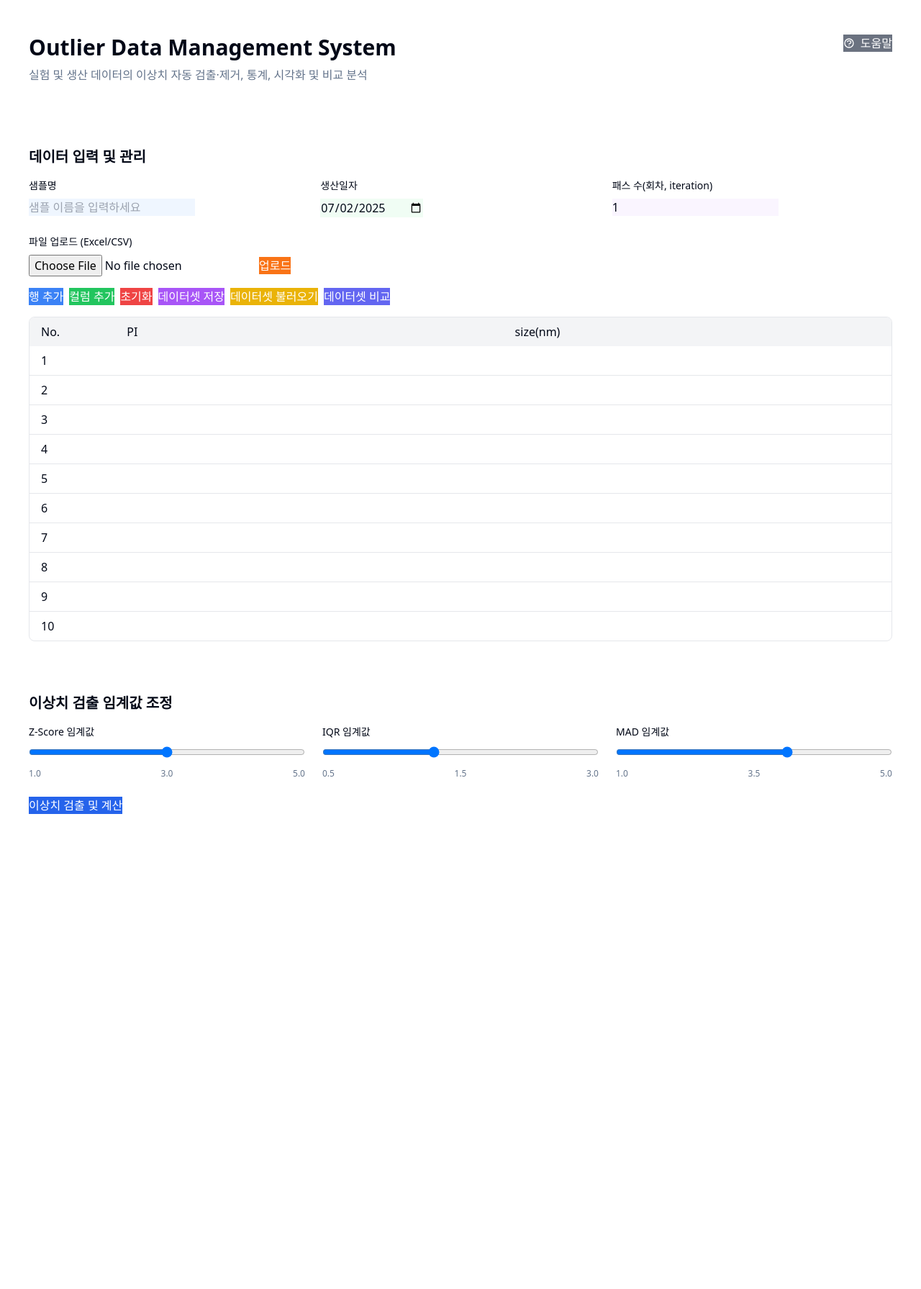
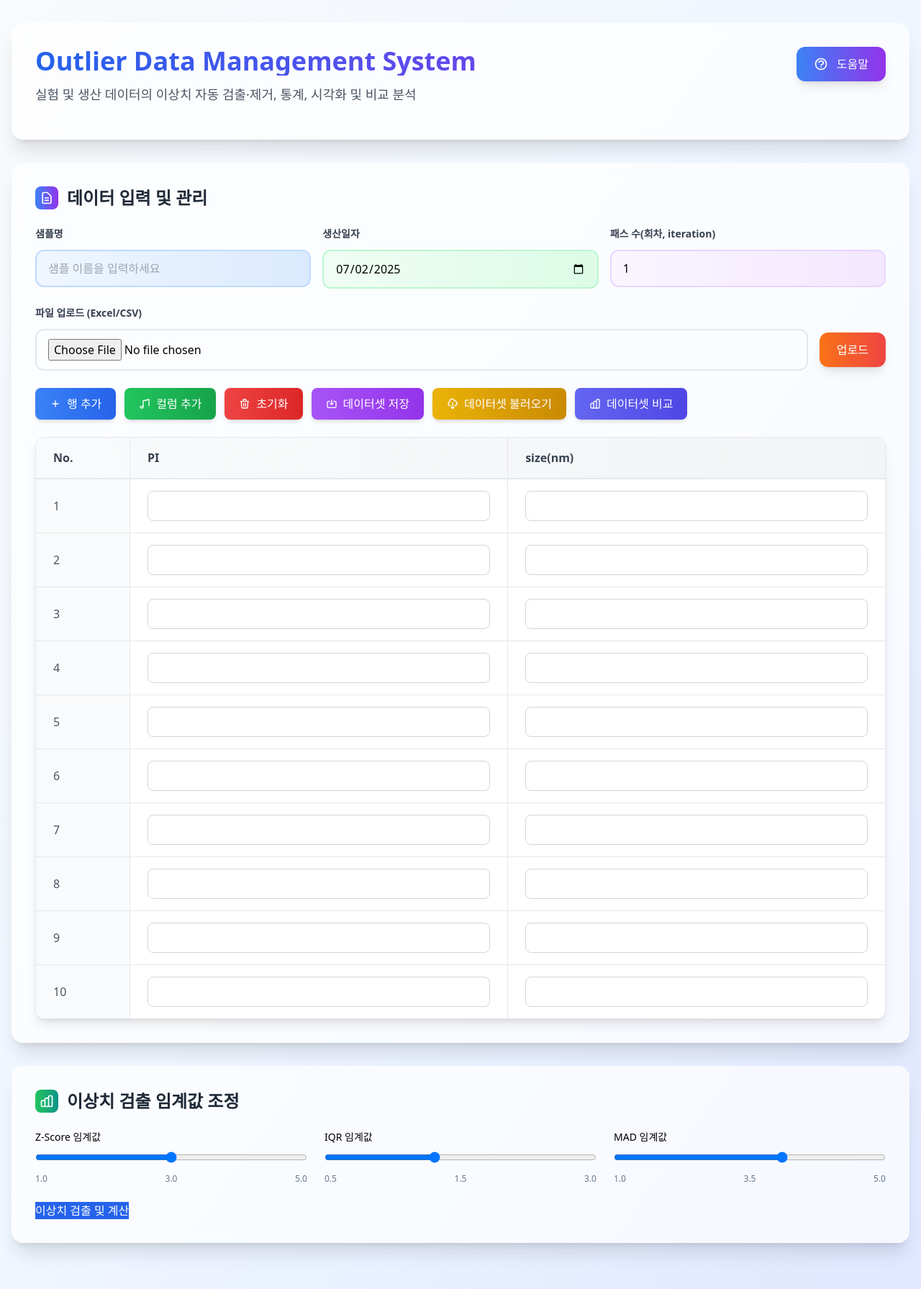
Before and after one commit to jm83-database/outlier-webapp, a Flask app: page / in a window 1280 px wide. Shown: the whole page at 72% size. Before the commit the page ends 1131 px from the top, so only its background shows below. Run offline with Flask 3, Linux system fonts and the light colour scheme; some libraries are stand-ins or nearby versions.

Commit message:
UI 수정

```diff
--- a/templates/index.html
+++ b/templates/index.html
@@ -143,17 +143,17 @@
         }
     </style>
 </head>
-<body class="bg-background text-foreground">
-    <div class="container mx-auto py-6 px-4 max-w-7xl">
+<body class="min-h-screen bg-gradient-to-br from-slate-50 via-blue-50 to-indigo-100">
+    <div class="container mx-auto py-8 px-4 max-w-7xl">
         <!-- Header -->
-        <div class="card p-6 mb-6">
+        <div class="bg-white/70 backdrop-blur-sm rounded-2xl shadow-xl p-8 mb-8 border border-white/20">
             <div class="flex justify-between items-start mb-4">
                 <div class="flex-1">
-                    <h1 class="text-3xl font-bold mb-2">Outlier Data Management System</h1>
-                    <p class="text-muted-foreground">실험 및 생산 데이터의 이상치 자동 검출·제거, 통계, 시각화 및 비교 분석</p>
+                    <h1 class="text-4xl font-bold bg-gradient-to-r from-blue-600 to-purple-600 bg-clip-text text-transparent mb-3">Outlier Data Management System</h1>
+                    <p class="text-gray-600 text-lg">실험 및 생산 데이터의 이상치 자동 검출·제거, 통계, 시각화 및 비교 분석</p>
                 </div>
-                <button onclick="showHelpModal()" class="btn btn-outline btn-sm flex items-center gap-2 bg-gray-500 hover:bg-gray-600 text-white border-gray-500">
-                    <svg class="w-4 h-4" fill="none" stroke="currentColor" viewBox="0 0 24 24">
+                <button onclick="showHelpModal()" class="bg-gradient-to-r from-blue-500 to-purple-600 hover:from-blue-600 hover:to-purple-700 text-white px-6 py-3 rounded-xl font-medium shadow-lg hover:shadow-xl transition-all duration-300 flex items-center gap-3">
+                    <svg class="w-5 h-5" fill="none" stroke="currentColor" viewBox="0 0 24 24">
                         <path stroke-linecap="round" stroke-linejoin="round" stroke-width="2" d="M8.228 9c.549-1.165 2.03-2 3.772-2 2.21 0 4 1.343 4 3 0 1.4-1.278 2.575-3.006 2.907-.542.104-.994.54-.994 1.093m0 3h.01M21 12a9 9 0 11-18 0 9 9 0 0118 0z"/>
                     </svg>
                     도움말
@@ -162,59 +162,103 @@
         </div>
 
         <!-- Data Input Section -->
-        <div class="card p-6 mb-6">
-            <h2 class="text-xl font-semibold mb-4">데이터 입력 및 관리</h2>
+        <div class="bg-white/70 backdrop-blur-sm rounded-2xl shadow-xl p-8 mb-8 border border-white/20">
+            <h2 class="text-2xl font-bold text-gray-800 mb-6 flex items-center gap-3">
+                <div class="w-8 h-8 bg-gradient-to-r from-blue-500 to-purple-600 rounded-lg flex items-center justify-center">
+                    <svg class="w-5 h-5 text-white" fill="none" stroke="currentColor" viewBox="0 0 24 24">
+                        <path stroke-linecap="round" stroke-linejoin="round" stroke-width="2" d="M9 12h6m-6 4h6m2 5H7a2 2 0 01-2-2V5a2 2 0 012-2h5.586a1 1 0 01.707.293l5.414 5.414a1 1 0 01.293.707V19a2 2 0 01-2 2z"/>
+                    </svg>
+                </div>
+                데이터 입력 및 관리
+            </h2>
 
             <!-- Meta Information -->
             <div class="grid grid-cols-1 md:grid-cols-3 gap-4 mb-6">
                 <div>
-                    <label class="block text-sm font-medium mb-2">샘플명</label>
+                    <label class="block text-sm font-semibold text-gray-700 mb-3">샘플명</label>
                     <input type="text" id="sample_name" value="{{ sample_name }}"
-                           placeholder="샘플 이름을 입력하세요" class="input bg-blue-50 border-blue-200 focus:border-blue-500">
+                           placeholder="샘플 이름을 입력하세요" class="w-full px-4 py-3 bg-gradient-to-r from-blue-50 to-blue-100 border-2 border-blue-200 rounded-xl focus:ring-2 focus:ring-blue-500 focus:border-blue-500 transition-all duration-300">
                 </div>
                 <div>
-                    <label class="block text-sm font-medium mb-2">생산일자</label>
-                    <input type="date" id="production_date" value="{{ production_date }}" class="input bg-green-50 border-green-200 focus:border-green-500">
+                    <label class="block text-sm font-semibold text-gray-700 mb-3">생산일자</label>
+                    <input type="date" id="production_date" value="{{ production_date }}" class="w-full px-4 py-3 bg-gradient-to-r from-green-50 to-green-100 border-2 border-green-200 rounded-xl focus:ring-2 focus:ring-green-500 focus:border-green-500 transition-all duration-300">
                 </div>
                 <div>
-                    <label class="block text-sm font-medium mb-2">패스 수(회차, iteration)</label>
-                    <input type="number" id="pass_count" value="{{ pass_count }}" min="1" class="input bg-purple-50 border-purple-200 focus:border-purple-500">
+                    <label class="block text-sm font-semibold text-gray-700 mb-3">패스 수(회차, iteration)</label>
+                    <input type="number" id="pass_count" value="{{ pass_count }}" min="1" class="w-full px-4 py-3 bg-gradient-to-r from-purple-50 to-purple-100 border-2 border-purple-200 rounded-xl focus:ring-2 focus:ring-purple-500 focus:border-purple-500 transition-all duration-300">
                 </div>
             </div>
 
             <!-- File Upload -->
-            <div class="mb-4">
-                <label class="block text-sm font-medium mb-2">파일 업로드 (Excel/CSV)</label>
-                <div class="flex items-center gap-2">
-                    <input type="file" id="file_upload" accept=".xlsx,.xls,.csv" class="input">
-                    <button onclick="uploadFile()" class="btn btn-primary btn-default bg-orange-500 hover:bg-orange-600 text-white">업로드</button>
+            <div class="mb-6">
+                <label class="block text-sm font-semibold text-gray-700 mb-3">파일 업로드 (Excel/CSV)</label>
+                <div class="flex items-center gap-4">
+                    <input type="file" id="file_upload" accept=".xlsx,.xls,.csv" class="flex-1 px-4 py-3 border-2 border-gray-200 rounded-xl focus:ring-2 focus:ring-orange-500 focus:border-orange-500 transition-all duration-300">
+                    <button onclick="uploadFile()" class="bg-gradient-to-r from-orange-500 to-red-500 hover:from-orange-600 hover:to-red-600 text-white px-6 py-3 rounded-xl font-medium shadow-lg hover:shadow-xl transition-all duration-300">업로드</button>
                 </div>
             </div>
 
             <!-- Table Controls -->
-            <div class="flex flex-wrap gap-2 mb-4">
-                <button onclick="addRow()" class="btn btn-primary btn-sm bg-blue-500 hover:bg-blue-600 text-white">행 추가</button>
-                <button onclick="showAddColumnModal()" class="btn btn-primary btn-sm bg-green-500 hover:bg-green-600 text-white">컬럼 추가</button>
-                <button onclick="resetData()" class="btn btn-destructive btn-sm bg-red-500 hover:bg-red-600 text-white">초기화</button>
-                <button onclick="showSaveModal()" class="btn btn-outline btn-sm bg-purple-500 hover:bg-purple-600 text-white border-purple-500">데이터셋 저장</button>
-                <button onclick="showLoadModal()" class="btn btn-outline btn-sm bg-yellow-500 hover:bg-yellow-600 text-white border-yellow-500">데이터셋 불러오기</button>
-                <button onclick="showCompareModal()" class="btn btn-outline btn-sm bg-indigo-500 hover:bg-indigo-600 text-white border-indigo-500">데이터셋 비교</button>
+            <div class="flex flex-wrap gap-3 mb-6">
+                <button onclick="addRow()" class="bg-gradient-to-r from-blue-500 to-blue-600 hover:from-blue-600 hover:to-blue-700 text-white px-5 py-2.5 rounded-lg font-medium shadow-md hover:shadow-lg transition-all duration-300 flex items-center gap-2">
+                    <svg class="w-4 h-4" fill="none" stroke="currentColor" viewBox="0 0 24 24">
+                        <path stroke-linecap="round" stroke-linejoin="round" stroke-width="2" d="M12 6v6m0 0v6m0-6h6m-6 0H6"/>
+                    </svg>
+                    행 추가
+                </button>
+                <button onclick="showAddColumnModal()" class="bg-gradient-to-r from-green-500 to-green-600 hover:from-green-600 hover:to-green-700 text-white px-5 py-2.5 rounded-lg font-medium shadow-md hover:shadow-lg transition-all duration-300 flex items-center gap-2">
+                    <svg class="w-4 h-4" fill="none" stroke="currentColor" viewBox="0 0 24 24">
+                        <path stroke-linecap="round" stroke-linejoin="round" stroke-width="2" d="M9 19V6l12-3v13M9 19c0 1.105-1.343 2-3 2s-3-.895-3-2 1.343-2 3-2 3 .895 3 2z"/>
+                    </svg>
+                    컬럼 추가
+                </button>
+                <button onclick="resetData()" class="bg-gradient-to-r from-red-500 to-red-600 hover:from-red-600 hover:to-red-700 text-white px-5 py-2.5 rounded-lg font-medium shadow-md hover:shadow-lg transition-all duration-300 flex items-center gap-2">
+                    <svg class="w-4 h-4" fill="none" stroke="currentColor" viewBox="0 0 24 24">
+                        <path stroke-linecap="round" stroke-linejoin="round" stroke-width="2" d="M19 7l-.867 12.142A2 2 0 0116.138 21H7.862a2 2 0 01-1.995-1.858L5 7m5 4v6m4-6v6m1-10V4a1 1 0 00-1-1h-4a1 1 0 00-1 1v3M4 7h16"/>
+                    </svg>
+                    초기화
+                </button>
+                <button onclick="showSaveModal()" class="bg-gradient-to-r from-purple-500 to-purple-600 hover:from-purple-600 hover:to-purple-700 text-white px-5 py-2.5 rounded-lg font-medium shadow-md hover:shadow-lg transition-all duration-300 flex items-center gap-2">
+                    <svg class="w-4 h-4" fill="none" stroke="currentColor" viewBox="0 0 24 24">
+                        <path stroke-linecap="round" stroke-linejoin="round" stroke-width="2" d="M8 7H5a2 2 0 00-2 2v9a2 2 0 002 2h14a2 2 0 002-2V9a2 2 0 00-2-2h-3m-1 4l-3 3m0 0l-3-3m3 3V4"/>
+                    </svg>
+                    데이터셋 저장
+                </button>
+                <button onclick="showLoadModal()" class="bg-gradient-to-r from-yellow-500 to-yellow-600 hover:from-yellow-600 hover:to-yellow-700 text-white px-5 py-2.5 rounded-lg font-medium shadow-md hover:shadow-lg transition-all duration-300 flex items-center gap-2">
+                    <svg class="w-4 h-4" fill="none" stroke="currentColor" viewBox="0 0 24 24">
+                        <path stroke-linecap="round" stroke-linejoin="round" stroke-width="2" d="M7 16a4 4 0 01-.88-7.903A5 5 0 1115.9 6L16 6a5 5 0 011 9.9M9 19l3 3m0 0l3-3m-3 3V10"/>
+                    </svg>
+                    데이터셋 불러오기
+                </button>
+                <button onclick="showCompareModal()" class="bg-gradient-to-r from-indigo-500 to-indigo-600 hover:from-indigo-600 hover:to-indigo-700 text-white px-5 py-2.5 rounded-lg font-medium shadow-md hover:shadow-lg transition-all duration-300 flex items-center gap-2">
+                    <svg class="w-4 h-4" fill="none" stroke="currentColor" viewBox="0 0 24 24">
+                        <path stroke-linecap="round" stroke-linejoin="round" stroke-width="2" d="M9 19v-6a2 2 0 00-2-2H5a2 2 0 00-2 2v6a2 2 0 002 2h2a2 2 0 002-2zm0 0V9a2 2 0 012-2h2a2 2 0 012 2v10m-6 0a2 2 0 002 2h2a2 2 0 002-2m0 0V5a2 2 0 012-2h2a2 2 0 012 2v14a2 2 0 01-2 2h-2a2 2 0 01-2-2z"/>
+                    </svg>
+                    데이터셋 비교
+                </button>
             </div>
 
             <!-- Data Table -->
-            <div class="overflow-x-auto border rounded-lg">
+            <div class="overflow-x-auto bg-white rounded-xl border border-gray-200 shadow-lg">
                 <table id="dataTable" class="w-full">
-                    <thead class="bg-gray-100">
-                        <tr id="tableHeader"></tr>
+                    <thead class="bg-gradient-to-r from-gray-50 to-gray-100">
+                        <tr id="tableHeader" class="border-b-2 border-gray-200"></tr>
                     </thead>
-                    <tbody id="tableBody" class="divide-y"></tbody>
+                    <tbody id="tableBody" class="divide-y divide-gray-200"></tbody>
                 </table>
             </div>
         </div>
 
         <!-- Threshold Controls -->
-        <div class="card p-6 mb-6">
-            <h2 class="text-xl font-semibold mb-4">이상치 검출 임계값 조정</h2>
+        <div class="bg-white/70 backdrop-blur-sm rounded-2xl shadow-xl p-8 mb-8 border border-white/20">
+            <h2 class="text-2xl font-bold text-gray-800 mb-6 flex items-center gap-3">
+                <div class="w-8 h-8 bg-gradient-to-r from-green-500 to-teal-600 rounded-lg flex items-center justify-center">
+                    <svg class="w-5 h-5 text-white" fill="none" stroke="currentColor" viewBox="0 0 24 24">
+                        <path stroke-linecap="round" stroke-linejoin="round" stroke-width="2" d="M9 19v-6a2 2 0 00-2-2H5a2 2 0 00-2 2v6a2 2 0 002 2h2a2 2 0 002-2zm0 0V9a2 2 0 012-2h2a2 2 0 012 2v10m-6 0a2 2 0 002 2h2a2 2 0 002-2m0 0V5a2 2 0 012-2h2a2 2 0 012 2v14a2 2 0 01-2 2h-2a2 2 0 01-2-2z"/>
+                    </svg>
+                </div>
+                이상치 검출 임계값 조정
+            </h2>
 
             <div class="grid grid-cols-1 md:grid-cols-3 gap-6">
                 <!-- Z-Score Threshold -->
@@ -486,12 +530,6 @@
                         </div>
                     </div>
                 </div>
-
-                <div class="mt-8 pt-4 border-t text-center">
-                    <p class="text-sm text-muted-foreground">
-                        추가 문의사항이 있으시면 시스템 관리자에게 연락하세요.
-                    </p>
-                </div>
             </div>
         </div>
     </div>
@@ -515,7 +553,7 @@
             const columns = Object.keys(tableData);
             columns.forEach(col => {
                 const th = document.createElement('th');
-                th.className = 'px-4 py-2 text-left font-medium';
+                th.className = 'px-6 py-4 text-left font-semibold text-gray-700 border-r border-gray-200 last:border-r-0';
                 th.textContent = col;
                 header.appendChild(th);
             });
@@ -524,19 +562,20 @@
             const rowCount = tableData['No.'] ? tableData['No.'].length : 0;
             for (let i = 0; i < rowCount; i++) {
                 const row = tbody.insertRow();
-                row.className = 'hover:bg-gray-50';
+                row.className = 'hover:bg-blue-50 transition-colors duration-200';
 
                 columns.forEach(col => {
                     const cell = row.insertCell();
-                    cell.className = 'px-4 py-2';
+                    cell.className = 'px-6 py-4 border-r border-gray-200 last:border-r-0';
 
                     if (col === 'No.') {
                         cell.textContent = tableData[col][i];
+                        cell.className += ' font-medium text-gray-600 bg-gray-50';
                     } else {
                         const input = document.createElement('input');
                         input.type = 'number';
                         input.step = 'any';
-                        input.className = 'input w-full';
+                        input.className = 'w-full px-3 py-2 border border-gray-300 rounded-lg focus:ring-2 focus:ring-blue-500 focus:border-blue-500 transition-all duration-200';
                         input.value = tableData[col][i] || '';
                         input.onchange = function() {
                             tableData[col][i] = this.value === '' ? null : parseFloat(this.value);
```
Also changed, not shown: 1 other file.
